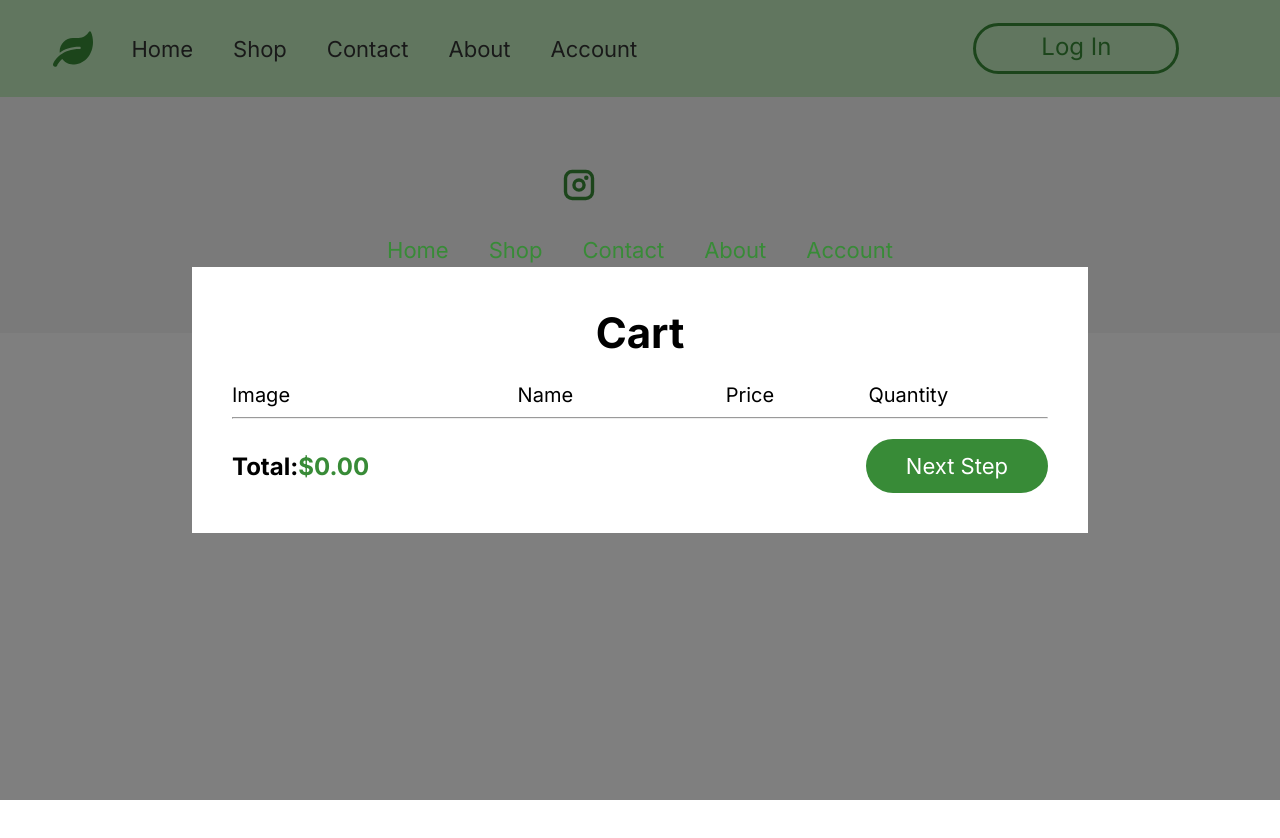
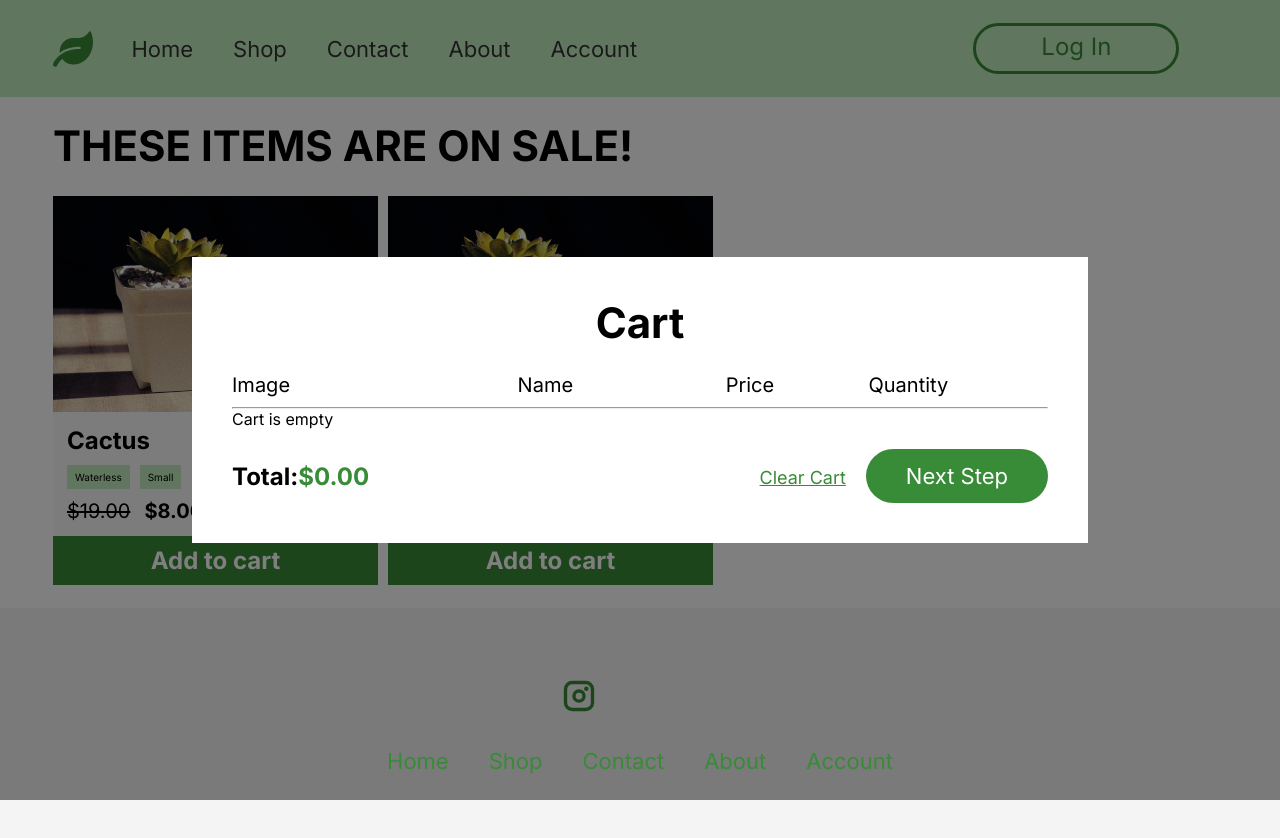
Before and after one commit to INFO-5139/INFO-5139, a React (Create React App) app: page /sale in a window 1280 px wide. Both pictures are taken after a click on the button 1212 px from the left and 48 px from the top of the page. Shown: the top 838 px of the page. Before the commit the page ends 800 px from the top, so only its background shows below. Built offline with nearby package versions, Linux system fonts and the light colour scheme; some icons are missing.

Commit message:
Sale page added and clear cart button implemented

```diff
--- a/src/App.js
+++ b/src/App.js
@@ -1,56 +1,37 @@
 /** @format */
 
-import React from 'react';
-import { Route, Routes } from 'react-router-dom';
-import HomePage from './pages/HomePage/home-page.component';
-import Header from './components/header/header.component';
-import Footer from './components/footer/footer.component';
-import Login from './pages/Login/login-component';
-import SignUp from './pages/SignUp/signup-component';
-import Cart from './components/cart/cart.component';
-import Contact from './pages/Contact/contact-us';
-import { useSelector } from 'react-redux';
-import { selectIsActive } from './redux/cart/cart.selector';
-import AboutUs from './pages/AboutUs/about-us.component';
-import Account from './pages/Account/account';
-import Checkout from './pages/Checkout/checkout';
+import React from "react";
+import { Route, Routes } from "react-router-dom";
+import HomePage from "./pages/HomePage/home-page.component";
+import Header from "./components/header/header.component";
+import Footer from "./components/footer/footer.component";
+import Login from "./pages/Login/login-component";
+import SignUp from "./pages/SignUp/signup-component";
+import Cart from "./components/cart/cart.component";
+import Contact from "./pages/Contact/contact-us";
+import { useSelector } from "react-redux";
+import { selectIsActive } from "./redux/cart/cart.selector";
+import AboutUs from "./pages/AboutUs/about-us.component";
+import Account from "./pages/Account/account";
+import Checkout from "./pages/Checkout/checkout";
+import SalePage from "./pages/Sale/sale.component";
 function App() {
   const isCartActive = useSelector(selectIsActive);
   return (
     <div>
       <Header />
       <Routes>
-        <Route
-          path='/'
-          element={<HomePage />}
-        />
-        <Route
-          path='login'
-          element={<Login />}
-        />
-        <Route
-          path='signup'
-          element={<SignUp />}
-        />
-        <Route
-          path='about'
-          element={<AboutUs />}
-        />
-        <Route
-          path='contact'
-          element={<Contact />}
-        />
-        <Route
-          path='account'
-          element={<Account/>}
-        />
+        <Route path="/" element={<HomePage />} />
+        <Route path="login" element={<Login />} />
+        <Route path="signup" element={<SignUp />} />
+        <Route path="about" element={<AboutUs />} />
+        <Route path="contact" element={<Contact />} />
+        <Route path="account" element={<Account />} />
 
-        <Route
-          path='checkout'
-          element={<Checkout/>}
-        />
+        <Route path="checkout" element={<Checkout />} />
+        <Route path="sale" element={<SalePage />} />
       </Routes>
-      {isCartActive ? <Cart /> : ''}
+      {isCartActive ? <Cart /> : ""}
       <Footer />
     </div>
   );
--- a/src/components/cart/cart.component.jsx
+++ b/src/components/cart/cart.component.jsx
@@ -1,15 +1,16 @@
-import React, { useState } from "react";
+import React from "react";
 import {
   CartBottomContainer,
   CartButton,
   CartContainer,
   CartItemHeadings,
+  ClearCartButton,
   Overlay,
   TotalText,
 } from "./cart.styles";
 import { HeadingTwo } from "../../pages/HomePage/home-page.styles";
 import { useDispatch, useSelector } from "react-redux";
-import { updateIsActive } from "../../redux/cart/cart.reducer";
+import { updateCartItems, updateIsActive } from "../../redux/cart/cart.reducer";
 import CartItem from "../cart-item/cart-item.component";
 import { selectCartItems } from "../../redux/cart/cart.selector";
 import { useNavigate } from "react-router-dom";
@@ -35,9 +36,9 @@ const Cart = () => {
         <hr />
 
         <div>
-          {cartItems.map((item) => (
-            <CartItem item={item} key={item.id} />
-          ))}
+          {cartItems.length > 0
+            ? cartItems.map((item) => <CartItem item={item} key={item.id} />)
+            : "Cart is empty"}
         </div>
 
         <CartBottomContainer>
@@ -51,11 +52,25 @@ const Cart = () => {
             </span>
           </TotalText>
 
-          <CartButton
-            onClick={(e) => {
-              e.preventDefault();
-              navigate("/Checkout");
-            }}>Next Step</CartButton>
+          <div>
+            <ClearCartButton
+              onClick={(e) => {
+                e.preventDefault();
+                dispatch(updateCartItems([]));
+              }}
+            >
+              Clear Cart
+            </ClearCartButton>
+
+            <CartButton
+              onClick={(e) => {
+                e.preventDefault();
+                navigate("/Checkout");
+              }}
+            >
+              Next Step
+            </CartButton>
+          </div>
         </CartBottomContainer>
       </CartContainer>
     </>
--- a/src/components/cart/cart.styles.jsx
+++ b/src/components/cart/cart.styles.jsx
@@ -64,3 +64,13 @@ export const CartButton = styled.button`
   padding: 14px 40px;
   cursor: pointer;
 `;
+
+export const ClearCartButton = styled.button`
+  background-color: transparent;
+  border: none;
+  cursor: pointer;
+  font-size: 18px;
+  margin-right: 20px;
+  color: #388b37;
+  text-decoration: underline;
+`;
--- a/src/components/header/header.component.jsx
+++ b/src/components/header/header.component.jsx
@@ -1,6 +1,6 @@
 /** @format */
 
-import React from 'react';
+import React from "react";
 import {
   HeaderContainer,
   HeaderLeftPart,
@@ -11,68 +11,55 @@ import {
   StoreIcon,
   UserIcon,
   DisplayName,
-} from './header.styles';
-import { Icon } from '@iconify/react';
-import Navigation from '../navigation/navigation.component';
-import { useDispatch } from 'react-redux';
-import { updateIsActive } from '../../redux/cart/cart.reducer';
-import { auth } from './../../api/firebaseConfig'
-import { useNavigate } from 'react-router-dom';
+} from "./header.styles";
+import { Icon } from "@iconify/react";
+import Navigation from "../navigation/navigation.component";
+import { useDispatch } from "react-redux";
+import { updateIsActive } from "../../redux/cart/cart.reducer";
+import { auth } from "./../../api/firebaseConfig";
+import { useNavigate } from "react-router-dom";
 
 const Header = () => {
   const dispatch = useDispatch();
   const navigate = useNavigate();
 
-
   const logout = async () => {
-
-    console.log('Here is the user before auth.signout: ', auth.currentUser)
+    console.log("Here is the user before auth.signout: ", auth.currentUser);
 
     // sign user out
     try {
-        await auth.signOut()
-        navigate('/login')
+      await auth.signOut();
+      navigate("/login");
+    } catch (err) {
+      console.log(err.message);
     }
-    catch (err) {
-            console.log(err.message);
-    }
-  }
-
+  };
 
   return (
     <HeaderContainer>
       <HeaderLeftPart>
         <StoreIcon />
-        <Navigation color='#333' />
+        <Navigation color="#333" />
       </HeaderLeftPart>
       <HeaderRightPart>
+        {auth.currentUser === null && <LoginLink to="login">Log In</LoginLink>}
 
-        { auth.currentUser === null &&
-            <LoginLink to='login'>Log In</LoginLink>
-        }
-
-        { auth.currentUser !== null &&
+        {auth.currentUser !== null && (
           <>
-          <LogoutButton onClick={() => logout()}>Log out</LogoutButton>
+            <LogoutButton onClick={() => logout()}>Log out</LogoutButton>
             <DisplayName>
-              <UserIcon ></UserIcon>
+              <UserIcon></UserIcon>
               <p>{auth.currentUser.displayName}</p>
             </DisplayName>
-
-
           </>
-        }
+        )}
         <CartButton
           onClick={(e) => {
             e.preventDefault();
             dispatch(updateIsActive(true));
           }}
         >
-          <Icon
-            icon='ic:round-shopping-cart'
-            width={30}
-            height={30}
-          />
+          <Icon icon="ic:round-shopping-cart" width={30} height={30} />
         </CartButton>
       </HeaderRightPart>
     </HeaderContainer>
--- a/src/components/product-item/product-item.component.jsx
+++ b/src/components/product-item/product-item.component.jsx
@@ -7,6 +7,7 @@ import {
   ProductPrice,
   ItemButton,
   ProductImageContainer,
+  SalePricesContainer,
 } from "./product-item.styles";
 import { selectCartItems } from "../../redux/cart/cart.selector";
 import { updateCartItems } from "../../redux/cart/cart.reducer";
@@ -38,7 +39,14 @@ const ProductItem = ({ item }) => {
           <span key={t}>{t}</span>
         ))}
       </CategoriesContainer>
-      <ProductPrice>${item.price.toFixed(2)}</ProductPrice>
+      {item.isOnSale ? (
+        <SalePricesContainer>
+          <p className="old-price">${item.oldPrice.toFixed(2)}</p>
+          <ProductPrice>${item.price.toFixed(2)}</ProductPrice>
+        </SalePricesContainer>
+      ) : (
+        <ProductPrice>${item.price.toFixed(2)}</ProductPrice>
+      )}
       <ItemButton onClick={handleAddItemToCart}>Add to cart</ItemButton>
     </ProductItemContainer>
   );
--- a/src/components/product-item/product-item.styles.jsx
+++ b/src/components/product-item/product-item.styles.jsx
@@ -35,7 +35,7 @@ export const ProductPrice = styled.p`
   margin-left: 14px;
   font-size: 20px;
   font-weight: 700;
-  margin-bottom: 13px;
+  /* margin-bottom: 13px; */
 `;
 
 export const ItemButton = styled.button`
@@ -47,4 +47,17 @@ export const ItemButton = styled.button`
   font-size: 24px;
   border: none;
   padding: 10px 0;
+  margin-top: 13px;
 `;
+
+export const SalePricesContainer = styled.div`
+  display: flex;
+  align-items: center;
+  margin-left: 14px;
+  /* margin-bottom: 13px; */
+
+  p.old-price {
+    font-size: 20px;
+    text-decoration: line-through;
+  }
+`;
--- a/src/pages/HomePage/home-page.component.jsx
+++ b/src/pages/HomePage/home-page.component.jsx
@@ -10,6 +10,7 @@ import {
   ImageContainer,
   HeadingTwo,
   ProductList,
+  SaleButton,
 } from "./home-page.styles";
 import Image from "../../assets/main_image.jpg";
 import { useNavigate } from "react-router-dom";
@@ -22,6 +23,7 @@ const HomePage = () => {
     {
       id: nanoid(),
       name: "Smallest Flower",
+      isOnSale: false,
       price: 19,
       tags: ["Flower", "Small", "Stone"],
       image: ProductImage,
@@ -29,6 +31,7 @@ const HomePage = () => {
     {
       id: nanoid(),
       name: "Big Pine Tree",
+      isOnSale: false,
       price: 25,
       tags: ["Tree", "Pine", "Wood"],
       image: ProductImage,
@@ -36,6 +39,7 @@ const HomePage = () => {
     {
       id: nanoid(),
       name: "Cactus",
+      isOnSale: false,
       price: 10,
       tags: ["Cactus", "Stone"],
       image: ProductImage,
@@ -43,6 +47,7 @@ const HomePage = () => {
     {
       id: nanoid(),
       name: "Christmas Tree",
+      isOnSale: false,
       price: 39,
       tags: ["Tree", "Christmas"],
       image: ProductImage,
@@ -62,6 +67,7 @@ const HomePage = () => {
             Fake plants that look real. Now time to check new winter collection.
             Say no to allergies and welcome new colours into your home.
           </Paragraph>
+          <div>
             <PrimaryButton
               onClick={(e) => {
                 e.preventDefault();
@@ -70,6 +76,15 @@ const HomePage = () => {
             >
               Shop Now
             </PrimaryButton>
+            <SaleButton
+              onClick={(e) => {
+                e.preventDefault();
+                navigate("/sale");
+              }}
+            >
+              On Sale Now
+            </SaleButton>
+          </div>
         </CTAContainer>
         <ImageContainer>
           <CTAImage src={Image} alt="Flower Bucket" />
--- a/src/pages/HomePage/home-page.styles.jsx
+++ b/src/pages/HomePage/home-page.styles.jsx
@@ -74,3 +74,20 @@ export const ProductList = styled.div`
   gap: 10px;
   flex-wrap: wrap;
 `;
+
+export const SaleButton = styled.button`
+  background-color: transparent;
+  border: 3px solid #388b37;
+  border-radius: 30px;
+  padding: 14px 70px;
+  font-size: 24px;
+  cursor: pointer;
+  color: #388b37;
+  margin-left: 20px;
+  transition: all 0.4s;
+
+  &:hover {
+    background-color: #388b37;
+    color: #fff;
+  }
+`;
--- /dev/null
+++ b/src/pages/Sale/sale.component.jsx
@@ -0,0 +1,41 @@
+import React, { useState } from "react";
+import ProductItem from "../../components/product-item/product-item.component";
+import { HeadingTwo, ProductList } from "../HomePage/home-page.styles";
+import { SalePageContainer } from "./sale.styles";
+import ProductImage from "../../assets/product-item.png";
+import { nanoid } from "nanoid";
+
+const SalePage = () => {
+  const [itemsOnSale, setItemsOnSale] = useState([
+    {
+      id: nanoid(),
+      name: "Cactus",
+      isOnSale: true,
+      oldPrice: 19,
+      price: 8,
+      tags: ["Waterless", "Small"],
+      image: ProductImage,
+    },
+    {
+      id: nanoid(),
+      name: "Oak",
+      isOnSale: true,
+      oldPrice: 25,
+      price: 15,
+      tags: ["Tree", "Leafes", "Wood"],
+      image: ProductImage,
+    },
+  ]);
+  return (
+    <SalePageContainer>
+      <HeadingTwo>THESE ITEMS ARE ON SALE!</HeadingTwo>
+      <ProductList>
+        {itemsOnSale.map((item) => (
+          <ProductItem item={item} />
+        ))}
+      </ProductList>
+    </SalePageContainer>
+  );
+};
+
+export default SalePage;
--- /dev/null
+++ b/src/pages/Sale/sale.styles.jsx
@@ -0,0 +1,5 @@
+import styled from "styled-components";
+
+export const SalePageContainer = styled.div`
+  padding: 23px 53px;
+`;
```
Also changed, not shown: 1 other file (tests, documents, lock files or other folders). Lines whose indentation alone changed are shown as unchanged.
